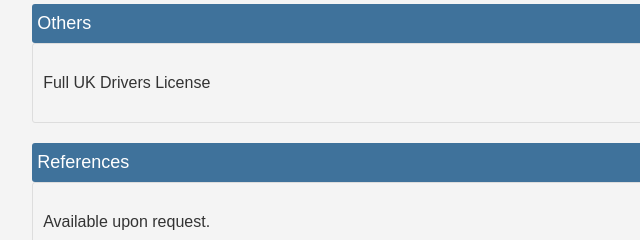
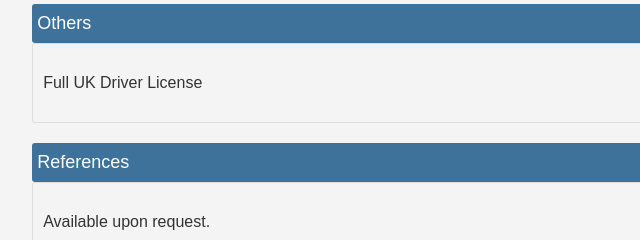
Before and after one commit to AyomideOluniyi/SemereKidane-CV, a plain HTML site: page index.html in a window 1280 px wide. Shown: the part 1417-1657 px from the top of the page, 211-851 px from the left. Drawn offline with Linux system fonts and the light colour scheme.

Commit message:
error in spellings corrections

```diff
--- a/index.html
+++ b/index.html
@@ -125,7 +125,7 @@
         <section class="section">
             <div class="section-title">Others</div>
             <div class="section-content">
-                <p>Full UK Drivers License</p>
+                <p>Full UK Driver License</p>
             </div>
         </section>
         <section class="section">
```
